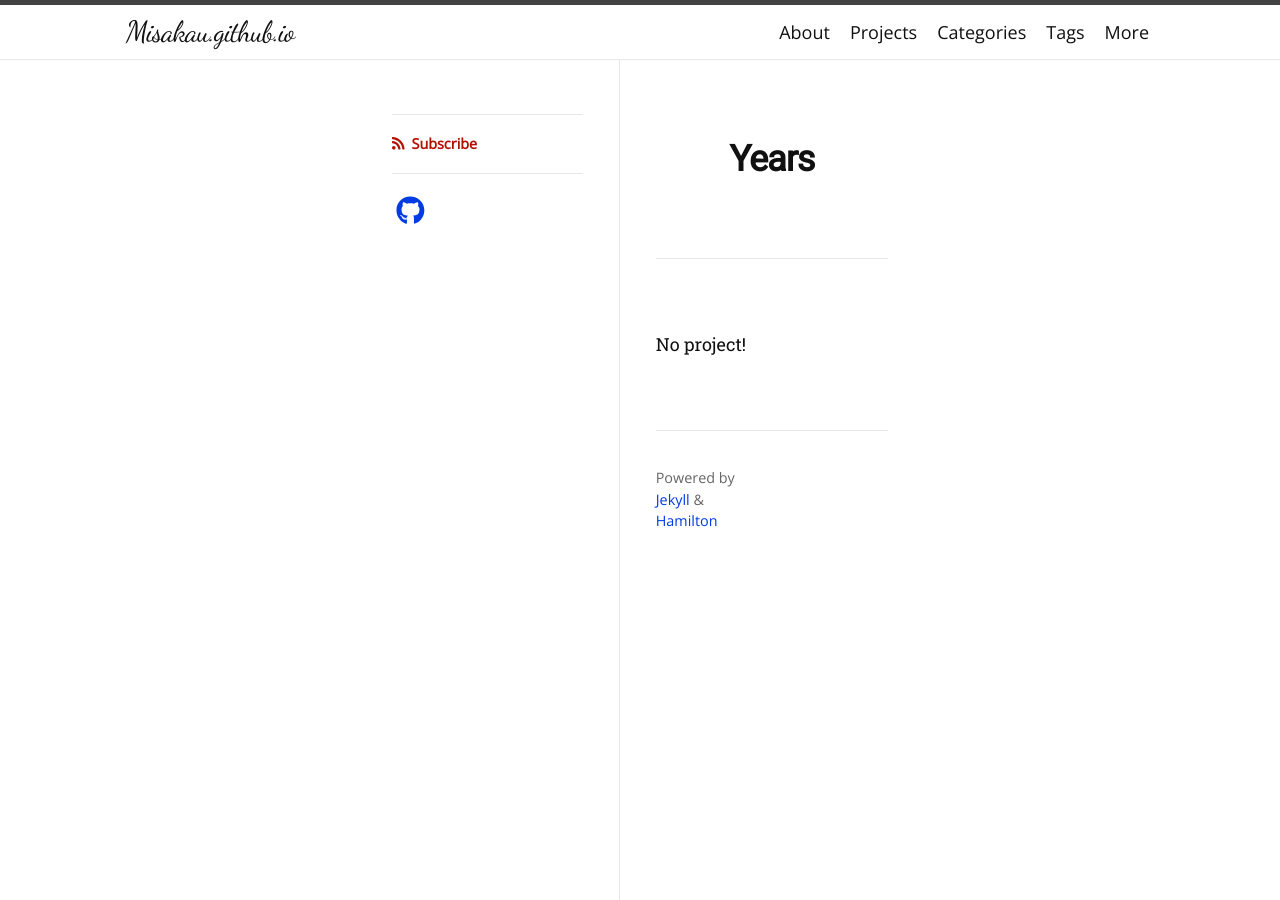
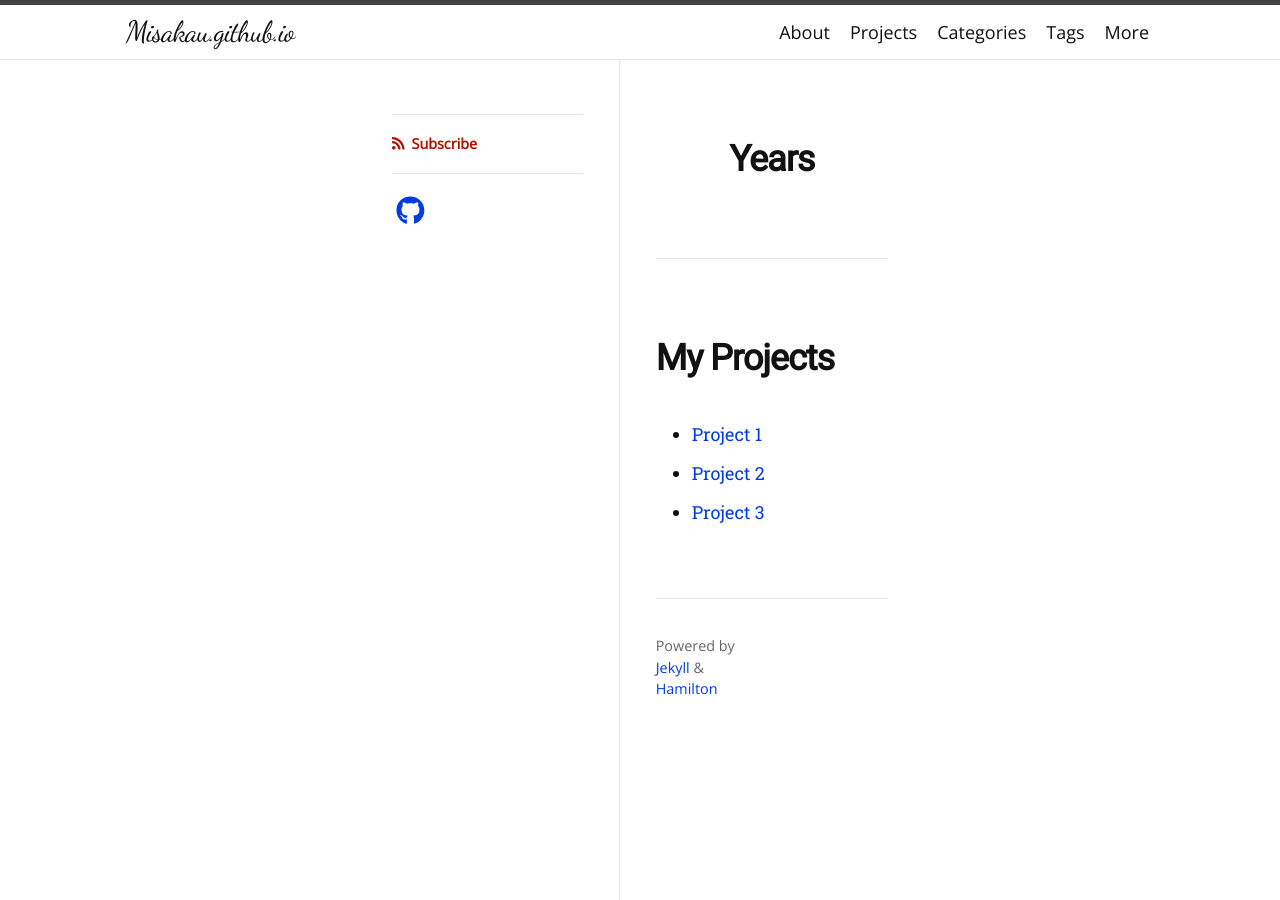
Before and after one commit to Misakau/Misakau.github.io, a Jekyll site: the page built from years.md, in a window 1280 px wide. Built offline with Jekyll 4.4.1, drawn with Linux system fonts in a browser that asks for light colours; nearby versions of some CDN libraries; some web fonts are replaced.

Commit message:
add projects

```diff
--- a/_layouts/archive-years.html
+++ b/_layouts/archive-years.html
@@ -4,7 +4,21 @@ layout: page
 
 {{ content }}
 
-No project!
+<!DOCTYPE html>
+<html>
+<head>
+	<title>My Projects</title>
+</head>
+<body>
+	<h1>My Projects</h1>
+	<ul>
+		<li><a href="https://github.com/yourusername/project1">Project 1</a></li>
+		<li><a href="https://github.com/yourusername/project2">Project 2</a></li>
+		<li><a href="https://github.com/yourusername/project3">Project 3</a></li>
+		<!-- Add more projects as needed -->
+	</ul>
+</body>
+</html>
 
 <script>
   function backToTop() {
```
